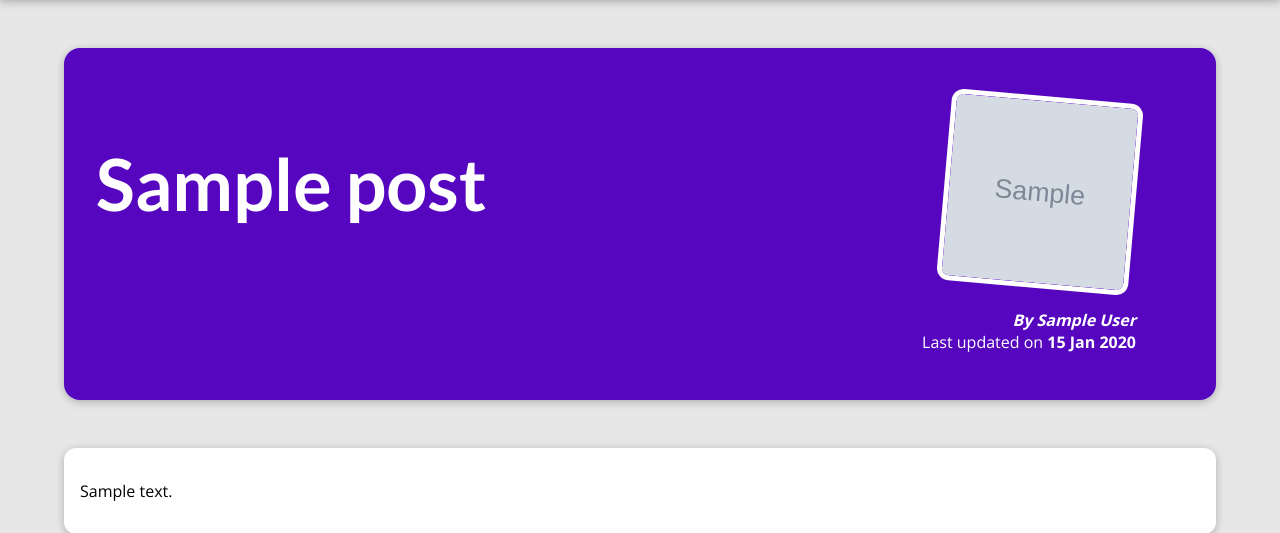
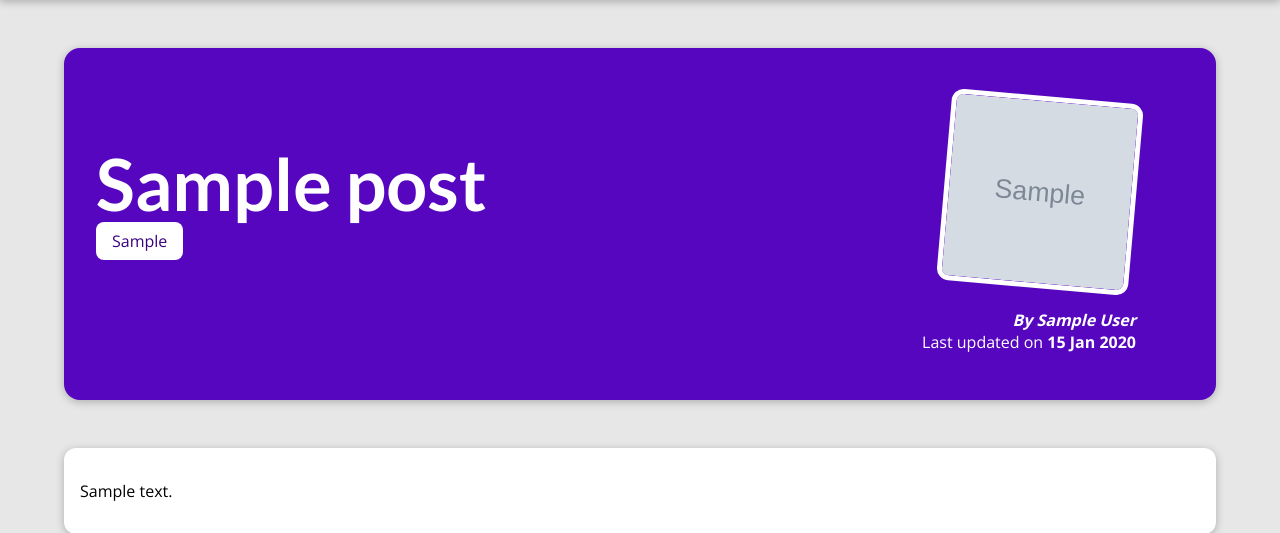
Before and after one commit to luansjourney/luandesouza.com-blog, a Django app: a page that uses blog/templates/blog/post-detail.html in a window 1280 px wide. Shown: the part 80-613 px from the top of the page. Run offline with Django 4.2, Linux system fonts and the light colour scheme; tables that the repository leaves empty hold one stand-in row (values such as "Sample post"); grey boxes marked "Sample" are stand-in pictures.

Commit message:
ADD: post-detail tags

```diff
--- a/blog/static/blog/post-detail.css
+++ b/blog/static/blog/post-detail.css
@@ -22,6 +22,7 @@ body {
   #summary h2 {
     color: white;
     font-size: 4.5rem;
+    margin-bottom: 0.25rem;
   }
 
   #summary article {
@@ -60,3 +61,10 @@ body {
     border-radius: 12px;
     box-shadow: 0 2px 8px rgba(0, 0, 0, 0.25);
   }
+
+  .tag {
+    background-color: white;
+    color: #390281;
+    padding: 0.5rem 1rem;
+    border-radius: 8px;
+  }
--- a/blog/templates/blog/index.html
+++ b/blog/templates/blog/index.html
@@ -6,7 +6,7 @@
 {% endblock %}
 
 {% block css_files %}
-    <link rel="stylesheet" href="{% static 'blog/post.css' %}">
+    <link rel="stylesheet" href="{% static 'blog/includes/post.css' %}">
     <link rel="stylesheet" href="{% static 'blog/index.css' %}">
 {% endblock %}
 
--- a/blog/templates/blog/post-detail.html
+++ b/blog/templates/blog/post-detail.html
@@ -12,6 +12,11 @@
 {% block content %}
 <section id="summary">
     <h2>{{post.title}}</h2>
+    <div>
+        {% for tag in post_tags %}
+        <span class="tag" > {{ tag.caption }} </span>
+        {% endfor %}
+    </div>
     <article>
         <img src="{% static 'blog/images/'|add:post.image_name %}" alt="{{post.title}}" />
         <address>By {{post.author}}</address>
--- a/blog/views.py
+++ b/blog/views.py
@@ -18,5 +18,6 @@ def posts(request):
 def post_detail(request, slug):
     identified_post = get_object_or_404(Post, slug=slug)
     return render(request, "blog/post-detail.html",{
-        "post": identified_post
+        "post": identified_post,
+        "post_tags": identified_post.tags.all()
     })
```
